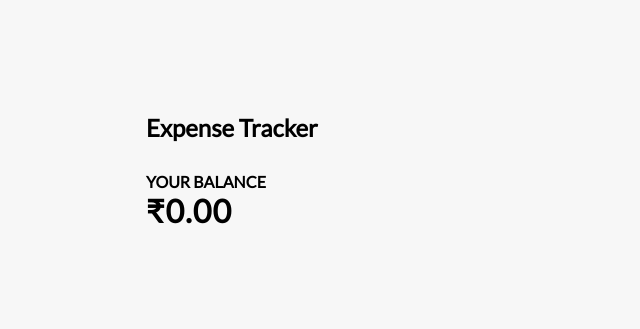
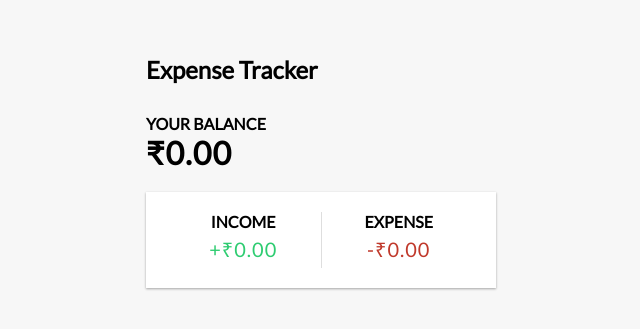
Before and after one commit to kunversid/mern-expense-tracker, a React (Create React App) app: page / in a window 1280 px wide. Shown: the part 223-552 px from the top of the page, without its empty margins (319-959 px from the left). Built offline with nearby package versions, Linux system fonts and the light colour scheme.

Commit message:
Income-Expense Comp

```diff
--- a/src/App.js
+++ b/src/App.js
@@ -1,6 +1,7 @@
 import "./App.css";
 import { Balance } from "./components/Balance";
 import { Header } from "./components/Header";
+import { IncomeExpenses } from "./components/IncomeExpenses";
 
 function App() {
   return (
@@ -8,6 +9,7 @@ function App() {
       <Header />
       <div className="container">
         <Balance />
+        <IncomeExpenses />
       </div>
     </div>
   );
--- /dev/null
+++ b/src/components/IncomeExpenses.js
@@ -0,0 +1,22 @@
+import React from "react";
+
+export const IncomeExpenses = () => {
+  return (
+    <div>
+      <div className="inc-exp-container">
+        <div>
+          <h4>Income</h4>
+          <p id="money-plus" className="money plus">
+            +&#8377;0.00
+          </p>
+        </div>
+        <div>
+          <h4>Expense</h4>
+          <p id="money-minus" className="money minus">
+            -&#8377;0.00
+          </p>
+        </div>
+      </div>
+    </div>
+  );
+};
```
